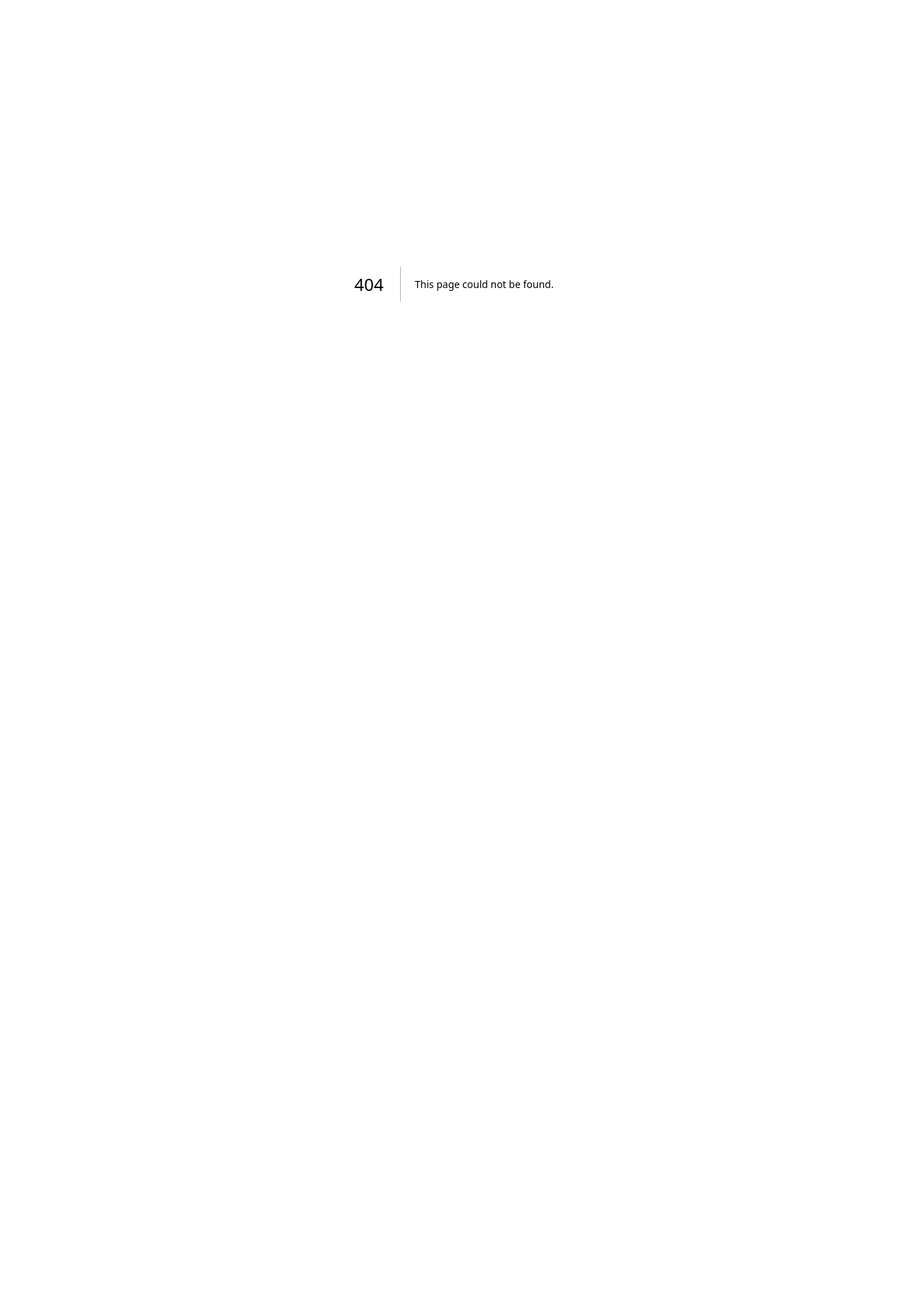
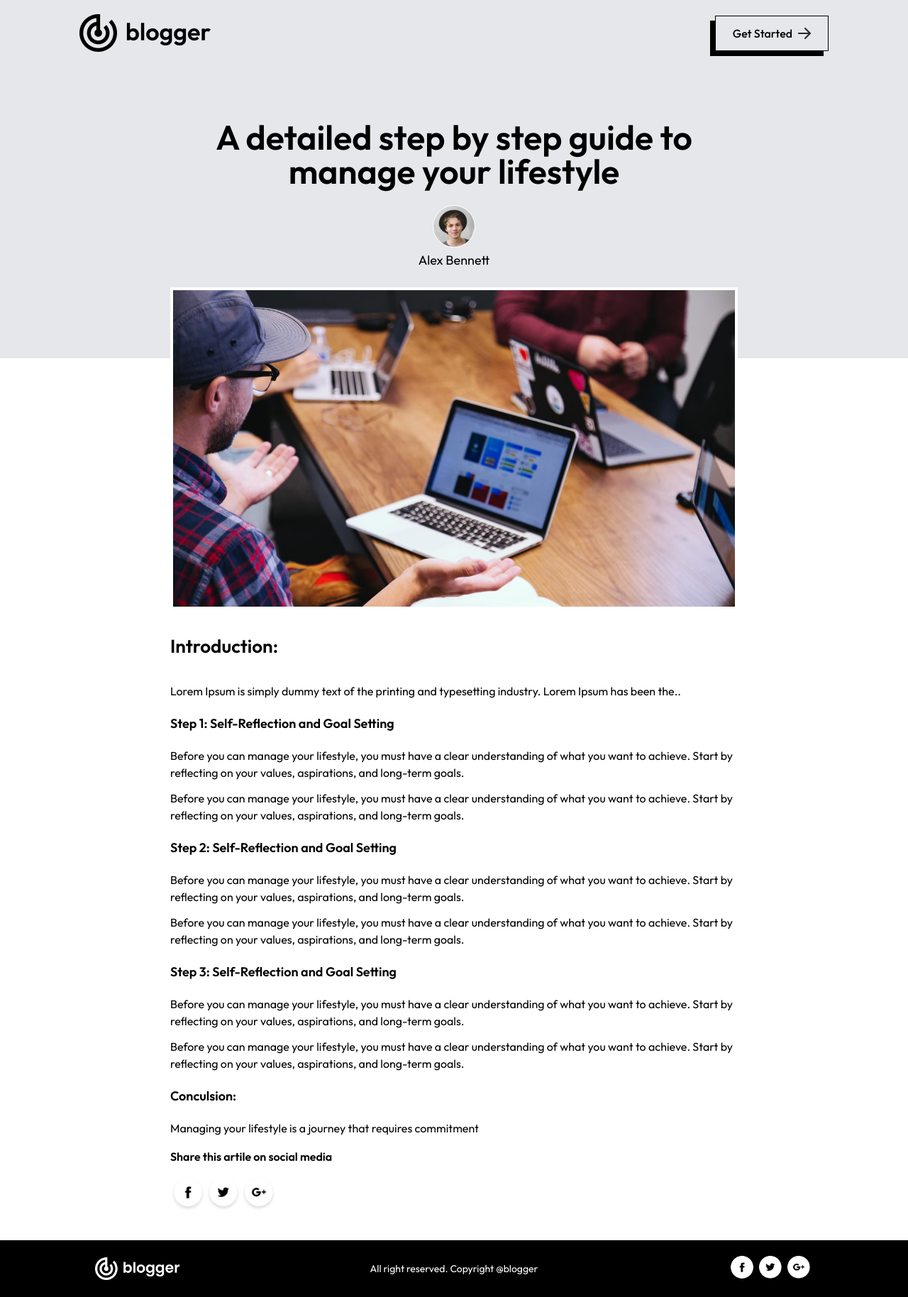
Before and after one commit to Muhammad-Helmy/BlogNext, a Next.js app: page /blogs/1 in a window 1280 px wide. Before the commit this address had no page. Shown: the whole page at 71% size. Before the commit the page ends 800 px from the top, so only its background shows below. Built offline with nearby package versions, Linux system fonts and the light colour scheme.

Commit message:
before mongodb atlas

```diff
--- a/Components/BlogItem.jsx
+++ b/Components/BlogItem.jsx
@@ -1,19 +1,22 @@
 import React from 'react'
 import Image from 'next/image'
+import Link from 'next/link'
 import { assets, blog_data } from '@/Assets/assets'
 
 
-const BlogItem = ({title,description,category,image}) => {
+const BlogItem = ({title,description,category,image,id}) => {
   return (
     <div className="max-w-[330px] sm:max-w-[300px] bg-white border border-black hover:shadow-[-7px_7px_0px_black]">
+      <Link href={`/blogs/${id}`}>
        <Image src={image} alt='image' width={400} height={400} className='border-b border-black' />
+       </Link>
        <p className='ml-5 mt-5 px-1 inline-block bg-black text-white text-sm'>{category}</p>
        <div className='p-5'>
         <h5 className='mb-2 text-lg font-medium tracking-tight text-gray-900'>{title}</h5>
         <p className='mb-3 text-sm tracking-tight text-gray-700'>{description}</p>
-        <div className='inline-flex items-center py-2 font-semibold text-center'>
+        <Link href={`/blogs/${id}`} className='inline-flex items-center py-2 font-semibold text-center'>
           Read more <Image src={assets.arrow} className="ml-2" alt='' width={12}/>
-        </div>
+        </Link>
         </div>
     </div>
   )
--- a/Components/BlogList.jsx
+++ b/Components/BlogList.jsx
@@ -16,7 +16,7 @@
         </div>
         <div className="flex flex-wrap justify-around gap-1 gap-y-10 mb-16 xl:mx-24">
             {blog_data.filter((item)=> menu==="All"?true:item.category===menu).map((item,index)=>{
-                return <BlogItem key={index} image={item.image} title={item.title} description={item.description} category={item.category}/>
+                return <BlogItem key={index} id={item.id} image={item.image} title={item.title} description={item.description} category={item.category}/>
             })}
         </div>
     </div>
--- /dev/null
+++ b/app/blogs/[id]/page.jsx
@@ -0,0 +1,70 @@
+'use client'
+import React, { useState, useEffect } from 'react'
+import Image from 'next/image'; // Add this import
+import Link from 'next/link'; // Add this import
+import { assets, blog_data } from '@/Assets/assets'
+import Footer from '@/Components/Footer';
+
+const page = ({ params }) => {
+    const [data, setData] = useState(null);
+
+    const fetchBlogData = () => {
+        for (let i = 0; i < blog_data.length; i++) {
+            if (Number(params.id) === blog_data[i].id) {
+                setData(blog_data[i]);
+                console.log(blog_data[i]);
+                break;
+            }
+        }
+    };
+
+    useEffect(() => {
+        fetchBlogData();
+    }, []);
+
+    return (data?<>
+        <div className='bg-gray-200 py-5 px-5 md:px-12 lg:px-28'>
+            <div className='flex justify-between items-center'>
+                <Link href='/'>
+                <Image src={assets.logo} width={180} alt='' className='w-[130px] sm:w-auto' />
+                </Link>
+                <button className='flex items-center gap-2 font-medium py-1 px-3 sm:py-3 sm:px-6 border border-black shadow-[-7px_7px_0px_black]'>
+                    Get Started <Image src={assets.arrow} alt='' />
+                </button>
+            </div>
+            <div className='text-center my-24'>
+                <h1 className='text-2xl sm:text-5xl font-semibold max-w-[700px] mx-auto'>{data.title}</h1>
+                <Image className='mx-auto mt-6 border border-white rounded-full' src={data.author_img} width={60} height={60} alt=''/>
+                <p className='mt-1 pb-2 text-lg max-w-[740px] mx-auto'>{data.author}</p>
+            </div>
+        </div>
+        <div className='mx-5 max-w-[800px] md:mx-auto mt-[-100px] mb-10'>
+            <Image className='border-4 border-white' src={data.image} width={1280} height={720} alt=''/>
+            <h1 className='my-8 text-[26px] font-semibold'>Introduction:</h1>
+            <p>{data.description}</p>
+            <h3 className='my-5 text-[18px] font-semibold '>Step 1: Self-Reflection and Goal Setting</h3>
+            <p className='my-3'>Before you can manage your lifestyle, you must have a clear understanding of what you want to achieve. Start by reflecting on your values, aspirations, and long-term goals.</p>
+            <p className='my-3'>Before you can manage your lifestyle, you must have a clear understanding of what you want to achieve. Start by reflecting on your values, aspirations, and long-term goals.</p>
+            <h3 className='my-5 text-[18px] font-semibold '>Step 2: Self-Reflection and Goal Setting</h3>
+            <p className='my-3'>Before you can manage your lifestyle, you must have a clear understanding of what you want to achieve. Start by reflecting on your values, aspirations, and long-term goals.</p>
+            <p className='my-3'>Before you can manage your lifestyle, you must have a clear understanding of what you want to achieve. Start by reflecting on your values, aspirations, and long-term goals.</p>
+            <h3 className='my-5 text-[18px] font-semibold '>Step 3: Self-Reflection and Goal Setting</h3>
+            <p className='my-3'>Before you can manage your lifestyle, you must have a clear understanding of what you want to achieve. Start by reflecting on your values, aspirations, and long-term goals.</p>
+            <p className='my-3'>Before you can manage your lifestyle, you must have a clear understanding of what you want to achieve. Start by reflecting on your values, aspirations, and long-term goals.</p>
+            <h3 className='my-5 text-[18px] font-semibold '>Conculsion:</h3>
+            <p className='my-3'>Managing your lifestyle is a journey that requires commitment</p>
+            <div className='my-4'>
+                <p className='text-black font-semibold my-4'>Share this artile on social media</p>
+                <div className='flex'>
+                    <Image src={assets.facebook_icon} width={50} alt=''/>
+                    <Image src={assets.twitter_icon} width={50} alt=''/>
+                    <Image src={assets.googleplus_icon} width={50} alt=''/>
+                </div>
+            </div>
+        </div>
+        <Footer/>
+        </>:<></>
+    );
+};
+
+export default page;
```
Also changed, not shown: package.json (+7 -4 lines), 1 other file (tests, documents, lock files or other folders).
